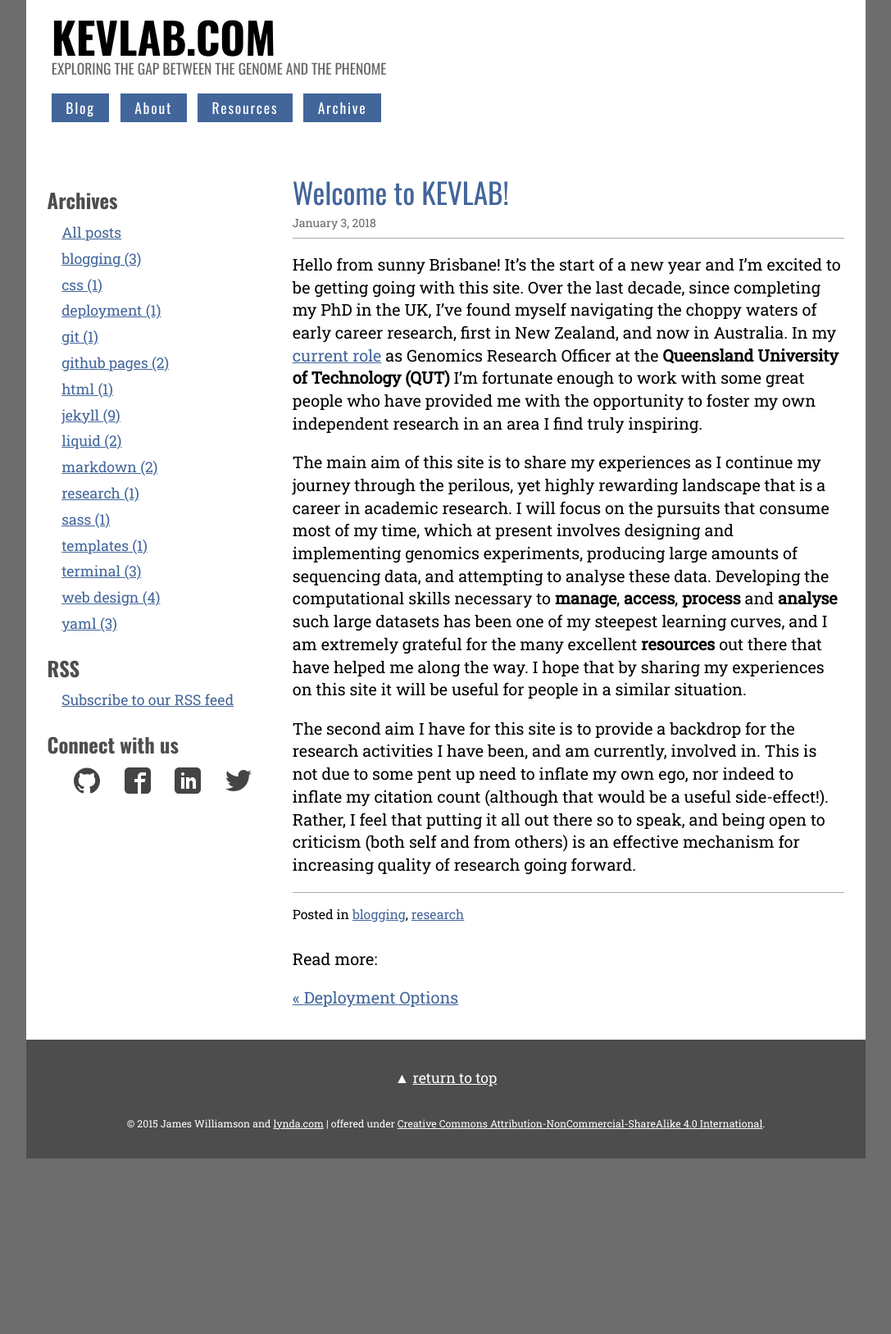
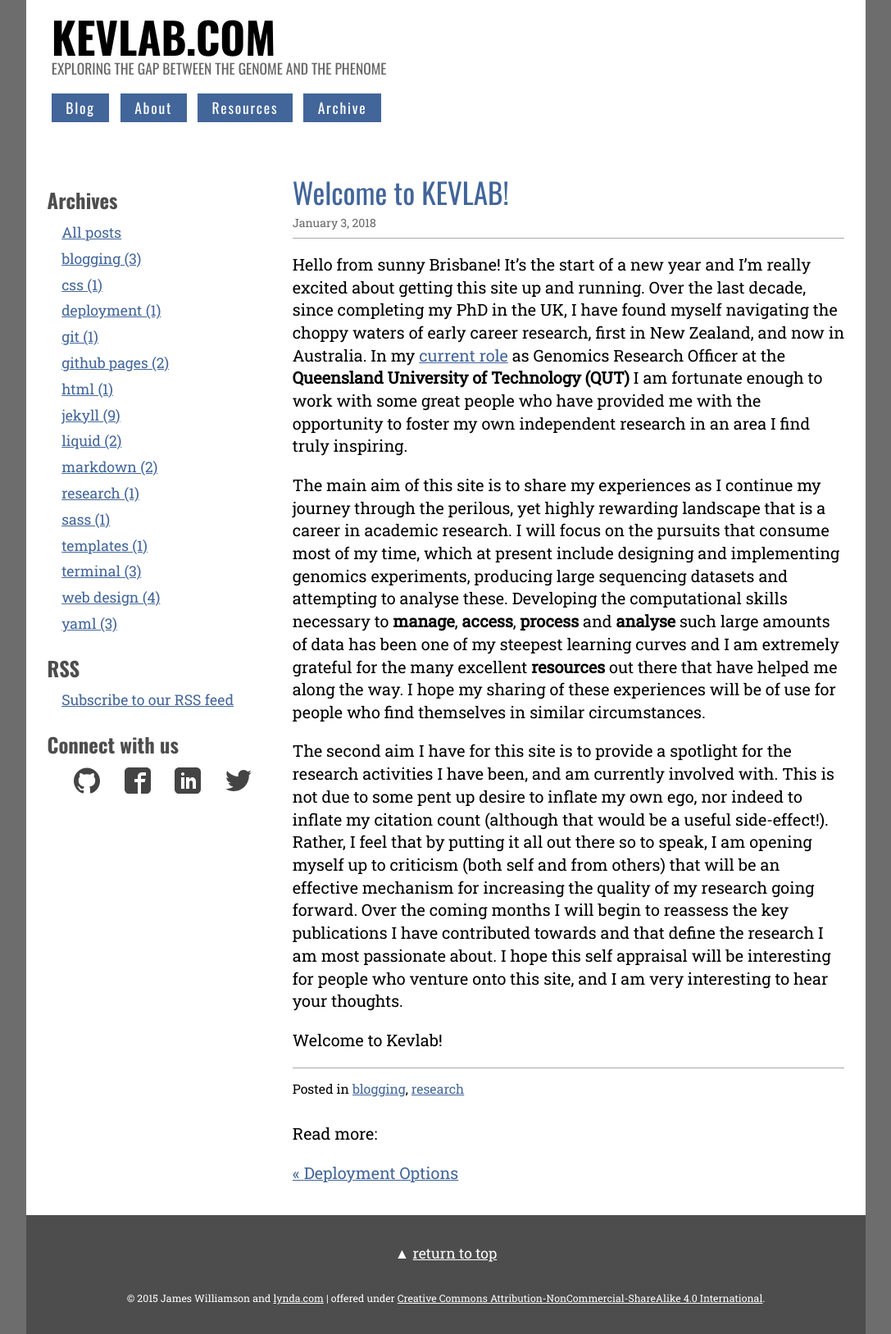
Before and after one commit to kjdudley/kjdudley.github.io, a Jekyll site: the page built from _posts/2018-01-03-welcome-to-kevlab.md, in a window 1280 px wide. Shown: the whole page at 82% size, without its empty margins (96-1183 px from the left). Built offline with Jekyll 4.4.1, drawn with Linux system fonts in a browser that asks for light colours; before the commit the page ends 1413 px from its top, so only the background shows below that.

Commit message:
first blog finished

```diff
--- a/_posts/2018-01-03-welcome-to-kevlab.md
+++ b/_posts/2018-01-03-welcome-to-kevlab.md
@@ -5,8 +5,10 @@
 tags: [blogging, research]
 ---
 
-Hello from sunny Brisbane! It's the start of a new year and I'm excited to be getting going with this site. Over the last decade, since completing my PhD in the UK, I've found myself navigating the choppy waters of early career research, first in New Zealand, and now in Australia. In my [current role](http://staff.qut.edu.au/staff/dudleyk/ "Kevin Dudley QUT staff profile") as Genomics Research Officer at the **Queensland University of Technology (QUT)** I'm fortunate enough to work with some great people who have provided me with the opportunity to foster my own independent research in an area I find truly inspiring.
+Hello from sunny Brisbane! It's the start of a new year and I'm really excited about getting this site up and running. Over the last decade, since completing my PhD in the UK, I have found myself navigating the choppy waters of early career research, first in New Zealand, and now in Australia. In my [current role](http://staff.qut.edu.au/staff/dudleyk/ "Kevin Dudley QUT staff profile") as Genomics Research Officer at the **Queensland University of Technology (QUT)** I am fortunate enough to work with some great people who have provided me with the opportunity to foster my own independent research in an area I find truly inspiring.
 
-The main aim of this site is to share my experiences as I continue my journey through the perilous, yet highly rewarding landscape that is a career in academic research. I will focus on the pursuits that consume most of my time, which at present involves designing and implementing genomics experiments, producing large amounts of sequencing data, and attempting to analyse these data. Developing the computational skills necessary to **manage**, **access**, **process** and **analyse** such large datasets has been one of my steepest learning curves, and I am extremely grateful for the many excellent **resources** out there that have helped me along the way. I hope that by sharing my experiences on this site it will be useful for people in a similar situation.
+The main aim of this site is to share my experiences as I continue my journey through the perilous, yet highly rewarding landscape that is a career in academic research. I will focus on the pursuits that consume most of my time, which at present include designing and implementing genomics experiments, producing large sequencing datasets and attempting to analyse these. Developing the computational skills necessary to **manage**, **access**, **process** and **analyse** such large amounts of data has been one of my steepest learning curves and I am extremely grateful for the many excellent **resources** out there that have helped me along the way. I hope my sharing of these experiences will be of use for people who find themselves in similar circumstances.
 
-The second aim I have for this site is to provide a backdrop for the research activities I have been, and am currently, involved in. This is not due to some pent up need to inflate my own ego, nor indeed to inflate my citation count (although that would be a useful side-effect!). Rather, I feel that putting it all out there so to speak, and being open to criticism (both self and from others) is an effective mechanism for increasing quality of research going forward.
+The second aim I have for this site is to provide a spotlight for the research activities I have been, and am currently involved with. This is not due to some pent up desire to inflate my own ego, nor indeed to inflate my citation count (although that would be a useful side-effect!). Rather, I feel that by putting it all out there so to speak, I am opening myself up to criticism (both self and from others) that will be an effective mechanism for increasing the quality of my research going forward. Over the coming months I will begin to reassess the key publications I have contributed towards and that define the research I am most passionate about. I hope this self appraisal will be interesting for people who venture onto this site, and I am very interesting to hear your thoughts.
+
+Welcome to Kevlab!
```
